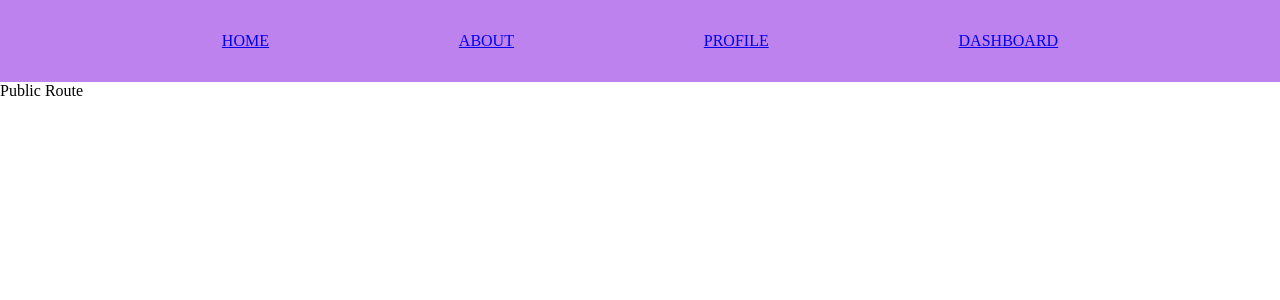
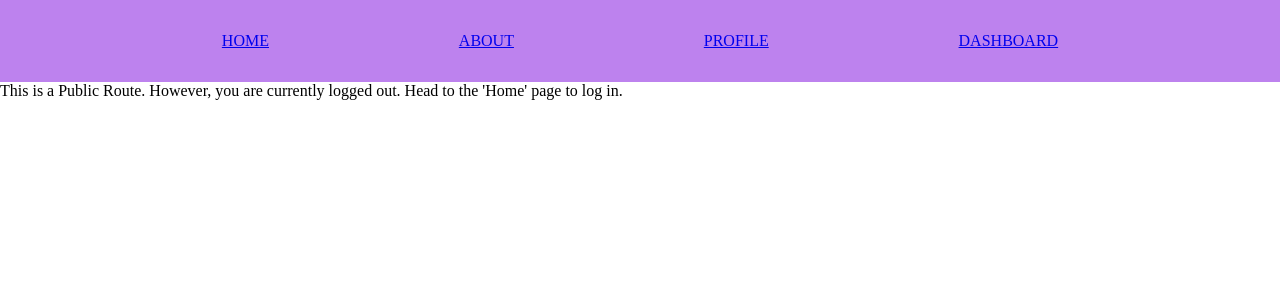
Before and after one commit to saksham-chaturvedii/DEVSNEST-Frontend, a React (Create React App) app in the folder react-js/: page /about in a window 1280 px wide. Shown: the top 300 px of the page. Built offline with nearby package versions, Linux system fonts and the light colour scheme.

Commit message:
Redirect Added (Profile + Dashboard)

```diff
--- a/react-js/src/DAY 24/About.jsx
+++ b/react-js/src/DAY 24/About.jsx
@@ -1,11 +1,16 @@
-import React from 'react'
+import React, { useContext } from "react";
+import AuthData from "./auth-context";
 
 function About() {
-    return (
-        <div>
-            Public Route
-        </div>
-    )
+  const { login } = useContext(AuthData);
+  return (
+    <div>
+      This is a Public Route
+      {login
+        ? " and you are logged in. Head to the 'Home' page to log out."
+        : ". However, you are currently logged out. Head to the 'Home' page to log in."}
+    </div>
+  );
 }
 
-export default About
+export default About;
--- a/react-js/src/DAY 24/Dashboard.jsx
+++ b/react-js/src/DAY 24/Dashboard.jsx
@@ -1,11 +1,21 @@
-import React from 'react'
+import React, { useContext } from "react";
+import { Route, Redirect } from "react-router-dom";
+import AuthData from "./auth-context";
 
 function Dashboard() {
-    return (
-        <div>
-            Private Route
-        </div>
-    )
+  const { login } = useContext(AuthData);
+  return (
+    <div>
+      {login ? (
+        <div>You are logged in (Profile- Private Route).</div>
+      ) : (
+        <Route>
+          <Redirect to="/" />
+        </Route>
+      )}
+    </div>
+  );
 }
 
-export default Dashboard
+export default Dashboard;
+//Notice the difference in the line position of the <Route> tag here and in Profile.jsx. Both ways its working fine.
--- a/react-js/src/DAY 24/Home.jsx
+++ b/react-js/src/DAY 24/Home.jsx
@@ -8,14 +8,15 @@ function Home() {
   //   useEffect(() => {
   //     return console.log(login);
   //   }, [login]);
+  // setTimeout(() => {
 
+  // }, 1000);
   const handleLogin = () => {
     // login ? setLogin(false) : setLogin(true);
     setLogin(!login);
   };
   return (
     <div>
-      <div>Home</div>
       <div>Login to access "Profile" & "Dashboard"</div>
       <Button onClick={handleLogin}>{login ? "Logout" : "Login"}</Button>
     </div>
--- a/react-js/src/DAY 24/Profile.jsx
+++ b/react-js/src/DAY 24/Profile.jsx
@@ -1,10 +1,19 @@
 import React, { useContext } from "react";
 import AuthData from "./auth-context";
+import { Route, Redirect } from "react-router-dom";
 
 function Profile() {
   const { login } = useContext(AuthData);
   return (
-    <>{login ? <div>Private Route</div> : <div>Login to access it.</div>}</>
+    <>
+      <Route>
+        {login ? (
+          <div>You are logged in (Profile- Private Route).</div>
+        ) : (
+          /*<div>Login to access it.</div>*/ <Redirect to="/"></Redirect>
+        )}
+      </Route>
+    </>
   );
 }
 
--- a/react-js/src/DAY 24/auth-context.jsx
+++ b/react-js/src/DAY 24/auth-context.jsx
@@ -3,8 +3,11 @@ const AuthData = createContext();
 
 export function ContextFunction({ children }) {
   const [login, setLogin] = useState(false);
+  const [loading, setLoading] = useState(false);
   return (
-    <AuthData.Provider value={{login, setLogin}}> {children}</AuthData.Provider>
+    <AuthData.Provider value={{ login, setLogin, loading, setLoading }}>
+      {children}
+    </AuthData.Provider>
   );
 }
 export default AuthData; //not a component, use to retreive data stored in the auth-context file
```
